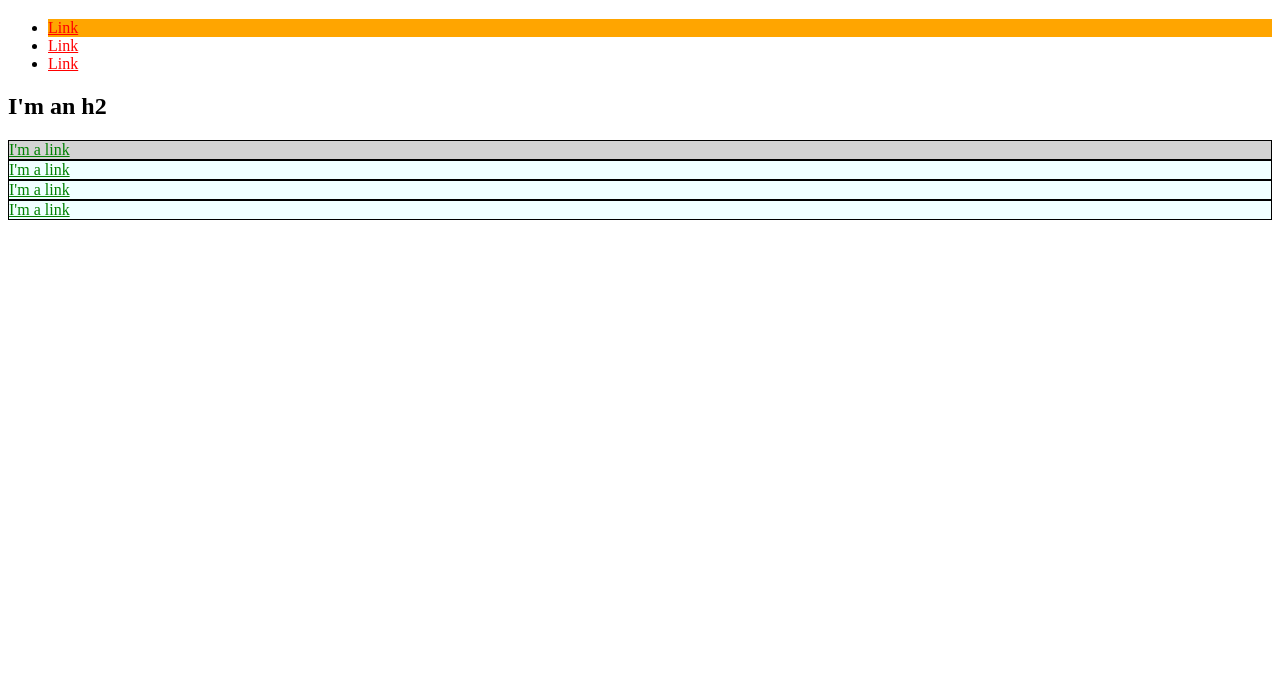
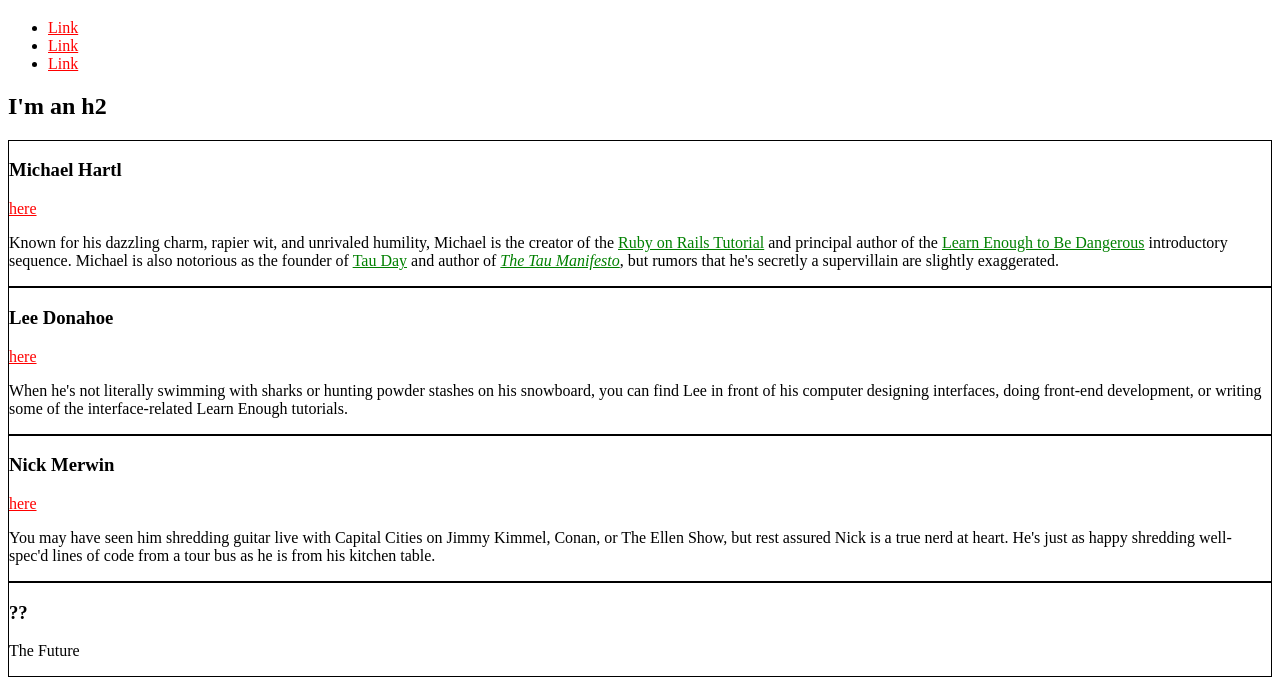
Before and after one commit to megalobamboozlementarianism/megalobamboozlementarianism.github.io, a plain HTML site: page index.html in a window 1280 px wide. Shown: the part 61-756 px from the top of the page. Drawn offline with Linux system fonts and the light colour scheme.

Commit message:
Re-up the git

```diff
--- a/index.html
+++ b/index.html
@@ -7,27 +7,18 @@
       a {
         color: red;
       }
-      #exec-bio {
-        background-color: lightgray;
-      }
-      #orange-link {
-        background-color: orange;
-      }
       .bio-box {
         border: 1px solid black;
       }
-      .bio-box a {
+      .bio-box p a {
         color: green;
-      }
-      .information {
-        background-color: azure;
       }
     </style>
   </head>
   <body>
     <h1>I'm an h1</h1>
     <ul>
-      <li id="orange-link">
+      <li>
         <a href="http://example.com/">Link</a>
       </li>
       <li>
@@ -38,17 +29,48 @@
       </li>
     </ul>
     <h2>I'm an h2</h2>
-    <div id="exec-bio" class="bio-box information">
-      <a href="http://example.com/">I'm a link</a>
+    <div class="bio-box">
+      <h3>Michael Hartl</h3>
+      <a href="http://twitter.com/mhartl">here</a>
+      <p>
+        Known for his dazzling charm, rapier wit, and unrivaled humility,
+        Michael is the creator of the
+        <a href="http://railstutorial.org/">Ruby on Rails
+        Tutorial</a> and principal author of the
+        <a href="https://learnenough.com/">
+        Learn Enough to Be Dangerous</a> introductory sequence. Michael
+        is also notorious as the founder of
+        <a href="http://tauday.com/">Tau Day</a> and author of
+        <a href="http://tauday.com/tau-manifesto"><em>The Tau
+        Manifesto</em></a>, but rumors that he's secretly a supervillain
+        are slightly exaggerated.
+      </p>
     </div>
-    <div class="bio-box information">
-      <a href="http://example.com/">I'm a link</a>
+    <div class="bio-box">
+      <h3>Lee Donahoe</h3>
+      <a href="https://twitter.com/leedonahoe">here</a>
+      <p>
+        When he's not literally swimming with sharks or hunting powder stashes on
+        his snowboard, you can find Lee in front of his computer designing
+        interfaces, doing front-end development, or writing some of the
+        interface-related Learn Enough tutorials.
+      </p>
     </div>
-    <div class="bio-box information">
-      <a href="http://example.com/">I'm a link</a>
+    <div class="bio-box">
+      <h3>Nick Merwin</h3>
+      <a href="https://twitter.com/nickmerwin">here</a>
+      <p>
+        You may have seen him shredding guitar live with Capital Cities on Jimmy
+        Kimmel, Conan, or The Ellen Show, but rest assured Nick is a true nerd at
+        heart. He's just as happy shredding well-spec'd lines of code from a tour
+        bus as he is from his kitchen table.
+      </p>
     </div>
-    <div class="bio-box information">
-      <a href="http://example.com/">I'm a link</a>
+    <div class="bio-box">
+      <h3>??</h3>
+      <p>
+        The Future
+      </p>
     </div>
   </body>
 </html>
```
